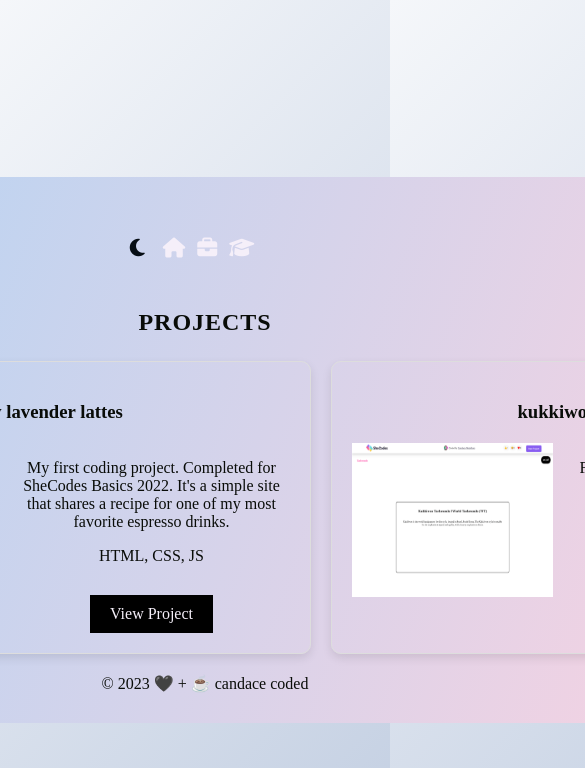
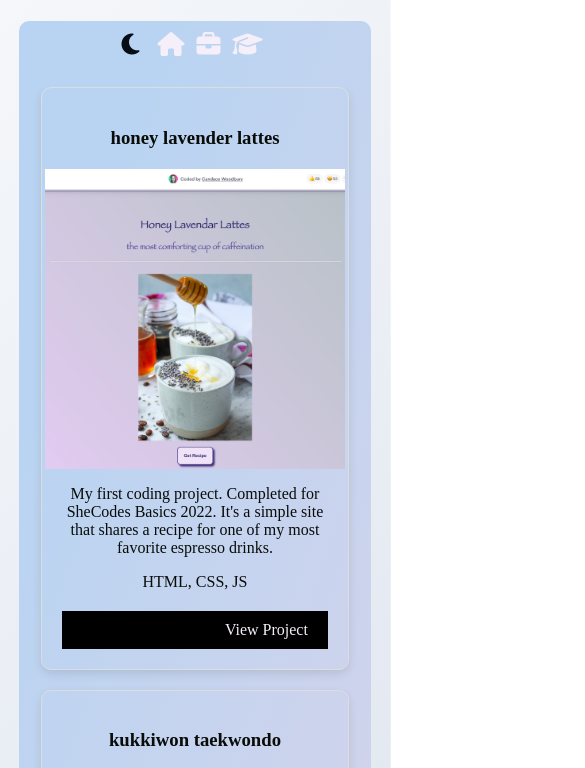
Before and after one commit to candacemonster/2022Portfolio, a plain HTML site: page pages/projects.html in a window 390 px wide. Shown: the top 768 px of the page, 585 px wide, since content can reach past the window. Drawn offline with Linux system fonts and the light colour scheme.

Commit message:
updated mobile views, added portfolio image,

```diff
--- a/pages/projects.html
+++ b/pages/projects.html
@@ -84,7 +84,7 @@
                         <div class="project-description">
                             <p>For my SheCodes Responsive final project I built my personal portfolio website. This is now self hosted on Netlift and
                                 <a href="https://github.com/candacemonster/2022Portfolio" target="_blank">Open Source on GitHub</a>.</p>
-                            <a href="#" target="_blank" class="view-project-button">View Project</a>
+                            <a href="https://regal-malabi-48a877.netlify.app/" target="_blank" class="view-project-button">View Project</a>
                         </div>
                     </div>
                 </div>
--- a/src/index.js
+++ b/src/index.js
@@ -1,6 +1,24 @@
-document.getElementById('theme-toggle').addEventListener('click', function() {
-  document.body.classList.toggle('dark-theme');
+// Function to toggle the theme
+function toggleTheme() {
+  const body = document.body;
+  body.classList.toggle('dark-theme');
+
+  // Store the theme preference in localStorage
+  const isDarkTheme = body.classList.contains('dark-theme');
+  localStorage.setItem('theme', isDarkTheme ? 'dark' : 'light');
+}
+
+// Retrieve the theme preference from localStorage on page load
+window.addEventListener('DOMContentLoaded', function() {
+  const storedTheme = localStorage.getItem('theme');
+  if (storedTheme === 'dark') {
+    document.body.classList.add('dark-theme');
+  }
 });
+
+// Attach the toggleTheme function to the theme toggle button
+const themeToggle = document.getElementById('theme-toggle');
+themeToggle.addEventListener('click', toggleTheme);
 
 document.addEventListener("DOMContentLoaded", function() {
   const copyLink = document.getElementById("copy-link");
--- a/src/pages.css
+++ b/src/pages.css
@@ -135,9 +135,10 @@
 }
 
 .scrollable-content {
+  padding-left: 0;
   max-height: 100%;
   overflow-y: auto;
-    padding-left: 0; /* Removed the padding to align the text with the menu items */
+  -webkit-overflow-scrolling: touch;
 }
 
 /* CSS for job description layout */
@@ -217,15 +218,46 @@
   font-size: 0.8em;
 }
 
+
 @media (max-width: 600px) {
+body {
+  padding-top: 10px;
+  display: flex;
+  justify-content: center;
+  align-items: center;
+  flex-direction: column;
+}
+
+h2 {
+  display: none;
+}
+
+footer {
+  padding-top: 25px;
+}
+
+.parent {
+  margin-top: 3px;
+  grid-template-columns: 1fr;  /* Stack content in a single column */
+  display: flex; /* Use flex layout */
+  flex-direction: column; /* Arrange children vertically */
+  padding-top: 0;
+  padding-left: 5px;
+  padding-right: 5px;
+  overflow-y: auto; /* Add scroll functionality for the parent container */
+  overflow-x: hidden; /* Hide horizontal overflow */
+}
+
 .scrollable-content {
-        padding-left: 20px;
+  padding-left: 0;
+  max-height: 100%;
+  -webkit-overflow-scrolling: touch;
 }
 
   .menu {
-      flex-direction: row; /* Switch to horizontal layout in mobile view */
-      justify-content: center; /* Center align icons horizontally */
-      align-items: center; /* Center align icons vertically */
+    flex-direction: row;
+    justify-content: center;
+    align-items: center;
     position: relative;
     top: initial;
     left: initial;
@@ -237,4 +269,50 @@
     margin-bottom: 0; /* Remove spacing between icons */
     margin-right: 12px; /* Add spacing between icons horizontally */
   }
+
+  .menu i, .social-icons i {
+    font-size: 24px; /* Adjust the size of the icons as needed, made smaller for mobile */
+    padding-top: 10px; /* Adjust spacing between icons */
   }
+
+  .cv-download {
+    padding: 0;
+  }
+
+  .card-wrapper {
+      flex-direction: column;
+      align-items: center;
+      padding: 0;
+  }
+
+  .project-card {
+      width: 90%; /* adjusted to fill the width */
+      text-align: center; /* centering the content */
+      box-sizing: border-box;
+  }
+
+  .project-detail {
+      flex-direction: column;
+      align-items: center;
+  }
+
+  .project-image {
+      width: 300px;
+      height: 300px;
+      object-fit: cover;
+  }
+
+  .project-description {
+      width: 100%;
+      text-align: center; /* centering the content */
+  }
+
+  .view-project-button {
+      display: block; /* takes the full width of parent */
+      margin: 20px auto 0; /* centering the button */
+  }
+
+  .resume-content {
+    padding-right: 5px;
+  }
+}
--- a/src/styles.css
+++ b/src/styles.css
@@ -107,9 +107,9 @@ h2 {
   flex-direction: column;
   justify-content: center;
   align-items: center;
-  padding-left: 200px;
+  padding-left: 150px;
   padding-top: 120px;
-  padding-bottom: 120px;
+  padding-bottom: 60px;
 }
 
 .resume-content {
@@ -160,6 +160,11 @@ h2 {
   padding: 0 20px 20px;
 }
 
+.social-icons {
+  font-size: 12px; /* Adjust the size of the icons as needed */
+  padding-right: 18px;
+}
+
 .social-icons, .skills-icons {
   display: flex;
   justify-content: center;
@@ -183,7 +188,7 @@ h2 {
 }
 
 .menu i {
-  font-size: 40px; /* Adjust the size of the icons as needed */
+  font-size: 32px; /* Adjust the size of the icons as needed */
   padding-top: 20px;
   margin-bottom: 0; /* Remove spacing between icons */
   margin-right: 12px; /* Add spacing between icons horizontally */
@@ -207,12 +212,6 @@ h2 {
   margin-bottom: 20px;
 }
 
-img {
-  width: 40px;
-  height: 40px;
-  margin: 0 10px;
-}
-
 footer {
   display: flex;
   flex-direction: column;
@@ -220,3 +219,69 @@ footer {
   align-items: center;
   padding-left: 200px;
 }
+
+@media (max-width: 768px) {  /* 768px is a common breakpoint for tablets and below */
+  body {
+    padding-top: 10px;
+    display: flex;
+    justify-content: center;
+    align-items: center;
+    flex-direction: column;
+  }
+
+  h2 {
+    display: none;
+  }
+
+  footer {
+    padding-top: 25px;
+  }
+
+  .parent {
+    margin-top: 3px;
+    grid-template-columns: 1fr;  /* Stack content in a single column */
+    display: flex; /* Use flex layout */
+    flex-direction: column; /* Arrange children vertically */
+  }
+
+  .menu {
+    order: 1; /* Will be the first */
+  }
+
+  .child {
+    position: static;  /* Removes absolute positioning */
+    width: 100%;  /* Full width of the parent */
+    height: auto;  /* Adjusts the height */
+    padding-left: 55px;
+    transform: none;  /* Removes the transform */
+    margin: 0;  /* Centering the image */
+    order: 2; /* Will be the second */
+  }
+
+  .social-icons {
+    order: 3; /* Will be the third */
+  }
+
+  .menu, .social-icons {
+    position: static;  /* Removes absolute positioning */
+    flex-direction: row;  /* Makes menu horizontal */
+    justify-content: center;  /* Centering the menu */
+    margin-bottom: 10px;  /* Space below the menu */
+    flex-wrap: wrap;  /* Allow icons to wrap onto next line if needed */
+    z-index: 999; /* High z-index to ensure it is on top */
+  }
+
+  .menu i, .social-icons i {
+    font-size: 24px; /* Adjust the size of the icons as needed, made smaller for mobile */
+    padding-top: 10px; /* Adjust spacing between icons */
+  }
+
+  .cv-download {
+    padding: 0;
+  }
+
+
+  .resume {
+    display: none;  /* Hides the content on the right */
+  }
+}
```
Also changed, not shown: pages/education.html (+9 -1 lines), pages/experience.html (+2 -0 lines), media/2022portfolio.png (added). Lines whose indentation alone changed are shown as unchanged.
